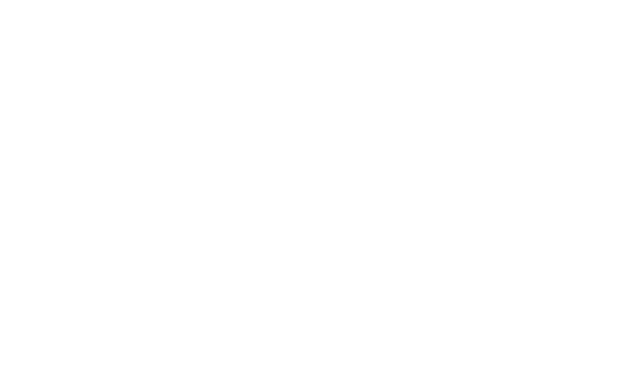
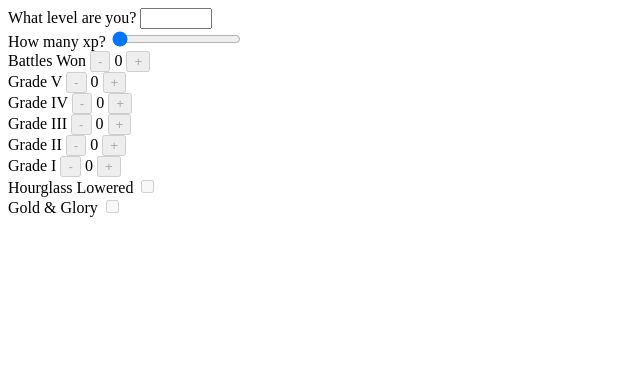
Before and after one commit to balhun/PvP-Reputation-Calculator-Website, a plain HTML site: page index.html in a window 1280 px wide. Shown: the whole page, without its empty margins (0-640 px from the left). Drawn offline with Linux system fonts and the light colour scheme.

Commit message:
some work done

```diff
--- a/index.html
+++ b/index.html
@@ -5,8 +5,28 @@
     <meta name="viewport" content="width=device-width, initial-scale=1.0">
     <title>Document</title>
     <script src="script.js"></script>
+    <style>
+
+    </style>
 </head>
 <body>
-
+    <div>
+        <div>
+            <div><span>What level are you?</span> <input type="number" id="tfLevel" min="1" max="9999"></div>
+            <div><span></span>How many xp?</span> <input type="range" id="srXpSlider" min="0" max="360" value="0">
+            <div><span>Battles Won</span> <input type="button" value="-" id="BattlesWonMinus" disabled onclick="BattlesWonMinus();"> <span id="BattlesWon">0</span> <input type="button" value="+" id="BattlesWonPlus" disabled onclick="BattlesWonPlus();"></div>
+            <div><span>Grade V</span> <input type="button" value="-" id="GradeVMinus" disabled onclick="GradeVMinus();"> <span id="GradeV">0</span> <input type="button" value="+" id="GradeVPlus" disabled onclick="GradeVPlus();"></div>
+            <div><span>Grade IV</span> <input type="button" value="-" id="GradeIVMinus" disabled onclick="GradeIVMinus();"> <span id="GradeIV">0</span> <input type="button" value="+" id="GradeIVPlus" disabled onclick="GradeIVPlus();"></div>
+            <div><span>Grade III</span> <input type="button" value="-" id="GradeIIIMinus" disabled onclick="GradeIIIMinus();"> <span id="GradeIII">0</span> <input type="button" value="+" id="GradeIIIPlus" disabled onclick="GradeIIIPlus();"></div>
+            <div><span>Grade II</span> <input type="button" value="-" id="GradeIIMinus" disabled onclick="GradeIIMinus();"> <span id="GradeII">0</span> <input type="button" value="+" id="GradeIIPlus" disabled onclick="GradeIIPlus();"></div>
+            <div><span>Grade I</span> <input type="button" value="-" id="GradeIMinus" disabled onclick="GradeIMinus();"> <span id="GradeI">0</span> <input type="button" value="+" id="GradeIPlus" disabled onclick="GradeIPlus();"></div>
+            <div><span>Hourglass Lowered</span> <input type="checkbox" id="cbHourglassLowered" disabled onclick="HourglassLowered();"></div>
+            <div><span>Gold & Glory</span> <input type="checkbox" id="cbGoldAndGlory" disabled onclick="GoldAndGlory();"></div>
+        </div>
+        <div>
+            <img src="" alt="">
+            <canvas></canvas>
+        </div>
+    </div>
 </body>
 </html>
```
Also changed, not shown: Servants_of_the_Flame_icon.png (added), progression-bg-guardian.png (added), progression-bg-servant.png (added).
